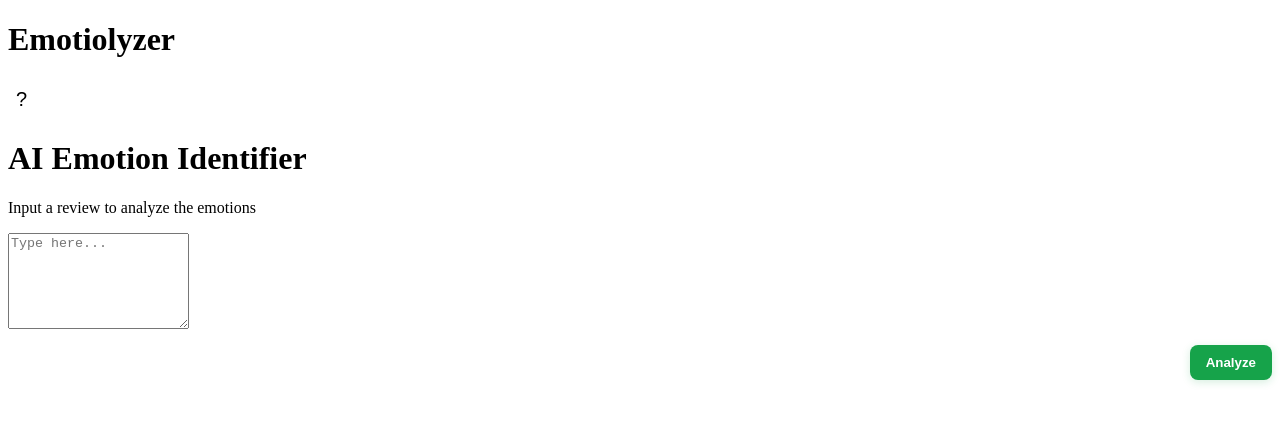
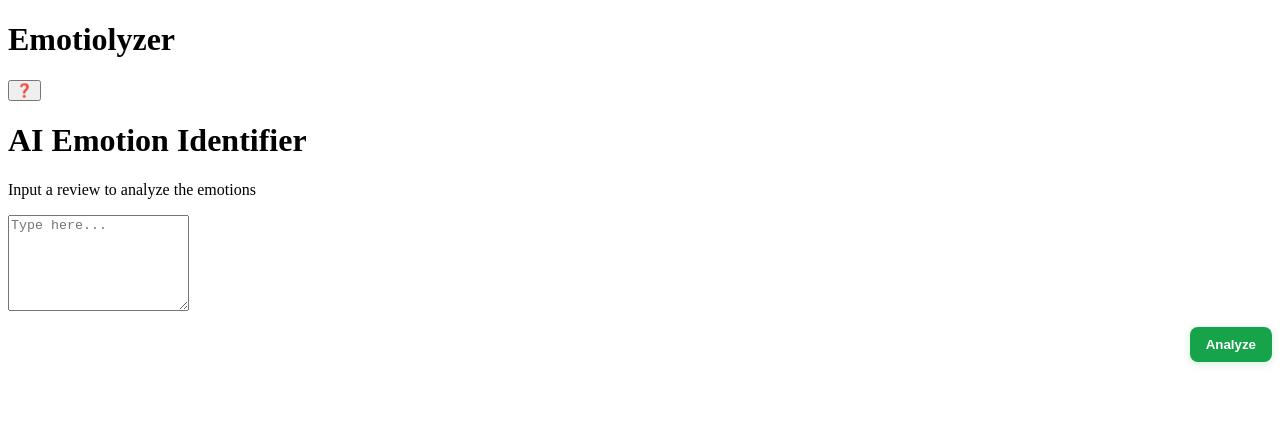
Before and after one commit to DanielContrerasCh/AI-emotion-identifier, a React (Vite) app in the folder frontend/: page / in a window 1280 px wide. Shown: the top 422 px of the page. Built offline with nearby package versions, Linux system fonts and the light colour scheme; the HTML template or start-up script is replaced by a standard one.

Commit message:
update help button style

```diff
--- a/frontend/src/components/organisms/TopBar.jsx
+++ b/frontend/src/components/organisms/TopBar.jsx
@@ -1,5 +1,4 @@
 import React, { useState } from "react";
-import IconButton from "../atoms/IconButton";
 import InfoModal from "../molecules/InfoModal";
 
 export default function TopBar() {
@@ -15,7 +14,15 @@ export default function TopBar() {
 				<h1>Emotiolyzer</h1>
 
 				<div className="topbar-right">
-					<IconButton ariaLabel="Ayuda" onClick={() => setOpen(true)}>?</IconButton>
+					{/* reemplazado IconButton por un button nativo para controlar estilo/tooltip */}
+					<button
+						className="help-button"
+						aria-label="Help"
+						title="Help"
+						onClick={() => setOpen(true)}
+					>
+						❓
+					</button>
 				</div>
 			</header>
 
--- a/frontend/src/styles.css
+++ b/frontend/src/styles.css
@@ -71,7 +71,7 @@ body{
 .topbar > .topbar-right{ right:16px; }
 
 /* Accent-styled help button */
-.topbar button[aria-label="Ayuda"]{
+.topbar button[aria-label="Help"]{
   background: rgba(255,255,255,0.03);
   border: 1px solid rgba(110,231,183,0.12);
   color: var(--accent);
@@ -86,7 +86,7 @@ body{
   font-weight:700;
   transition: transform .12s, box-shadow .12s, background .12s;
 }
-.topbar button[aria-label="Ayuda"]:hover{
+.topbar button[aria-label="Help"]:hover{
   transform: translateY(-2px);
   box-shadow: 0 8px 26px rgba(14,20,32,0.5);
   background: rgba(110,231,183,0.03);
@@ -196,6 +196,35 @@ body{
   color:var(--accent);
 }
 
+/* Accent-styled help button (más visible y accesible) */
+.help-button{
+  background: linear-gradient(180deg, rgba(110,231,183,0.12), rgba(110,231,183,0.06));
+  color: var(--accent);
+  border: 1px solid rgba(110,231,183,0.18);
+  padding: 8px;
+  width:40px;
+  height:40px;
+  border-radius:10px;
+  display:inline-flex;
+  align-items:center;
+  justify-content:center;
+  font-size:18px;
+  line-height:1;
+  cursor:pointer;
+  transition: transform .12s, box-shadow .12s, background .12s;
+  box-shadow: 0 4px 16px rgba(14,20,32,0.35);
+}
+.help-button:hover{
+  transform: translateY(-2px);
+  box-shadow: 0 10px 30px rgba(14,20,32,0.45);
+  background: linear-gradient(180deg, rgba(110,231,183,0.18), rgba(110,231,183,0.07));
+}
+.help-button:focus{
+  outline: none;
+  box-shadow: 0 0 0 4px rgba(110,231,183,0.12), 0 6px 24px rgba(14,20,32,0.45);
+  border-color: var(--accent);
+}
+
 /* responsive tweaks */
 @media (max-width:520px){
   .emotion-item{ min-width:70px; max-width:90px; padding:4px; }
```
